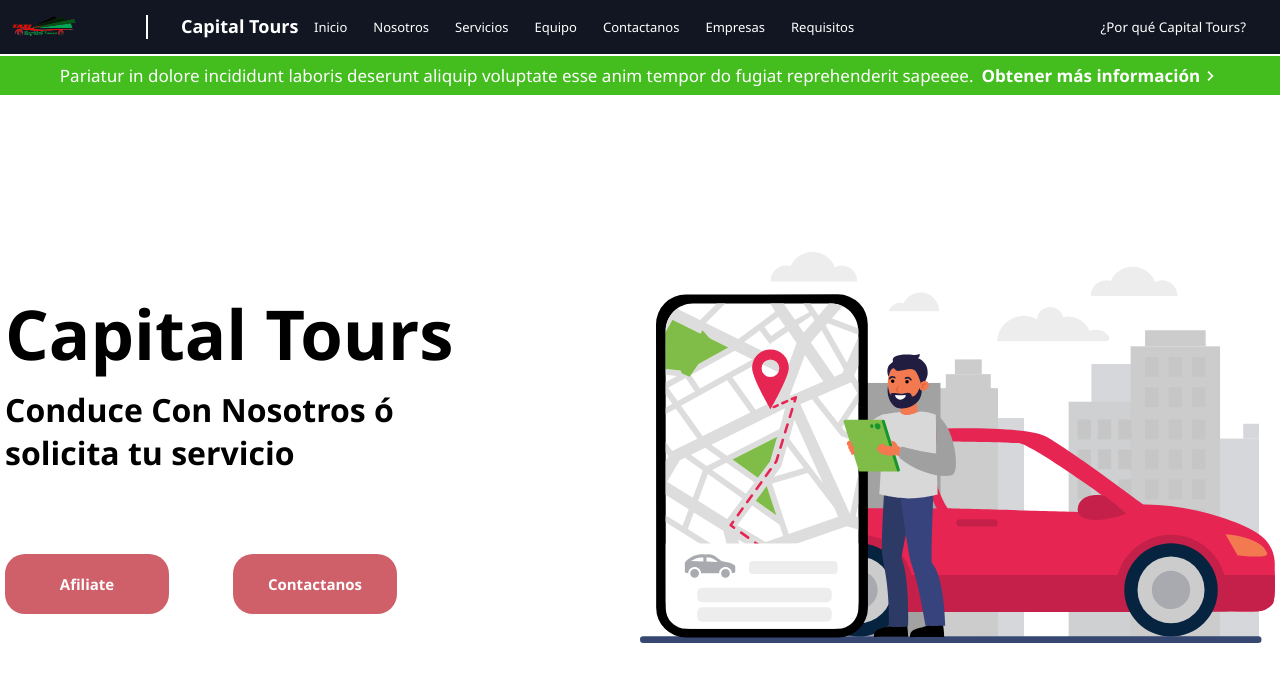
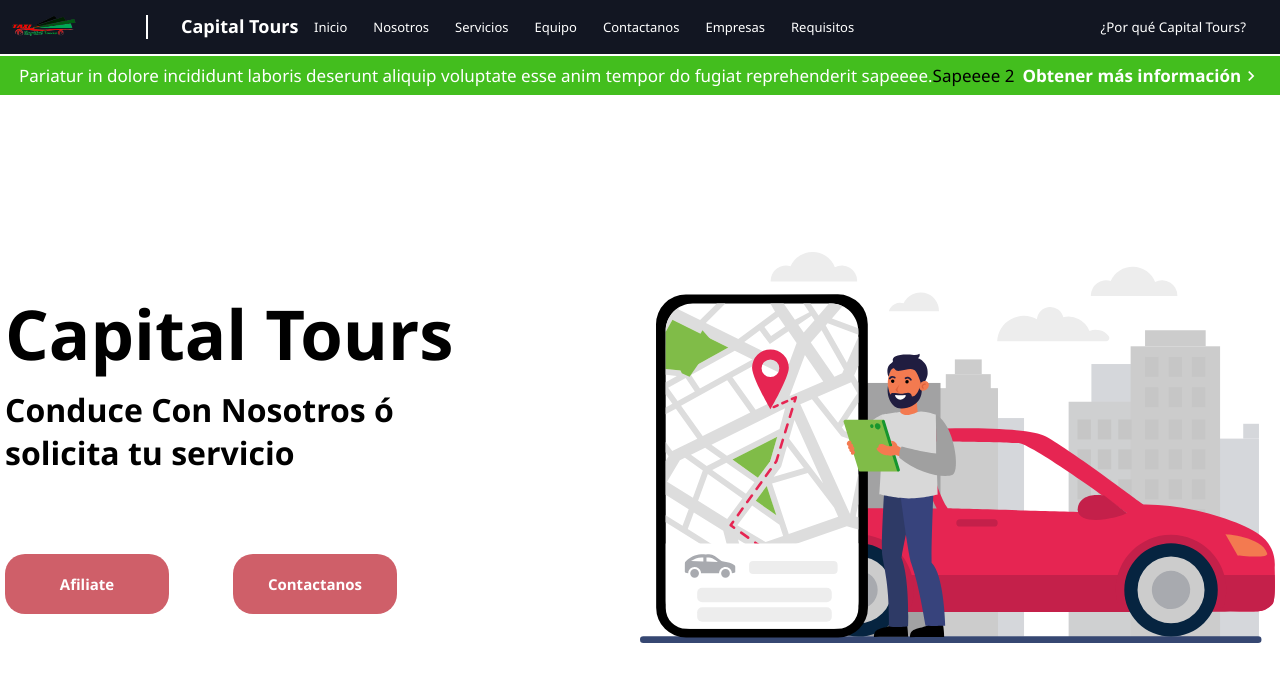
Before and after one commit to Brayan-BH/CapitalTours, a Nuxt app: page / in a window 1280 px wide. Shown: the top 682 px of the page. Built offline with nearby package versions, Linux system fonts and the light colour scheme; a web font is replaced by a local one.

Commit message:
Prueba 4

```diff
--- a/pages/index.vue
+++ b/pages/index.vue
@@ -7,6 +7,7 @@
                     Pariatur in dolore incididunt laboris deserunt aliquip voluptate esse anim tempor do fugiat
                     reprehenderit sapeeee.
                 </p>
+                <p>Sapeeee 2</p>
                 <p class="banner__link">
                     <span class="link__text">Obtener más información</span>
                     <span class="link__icon material-icons">navigate_next</span>
```
